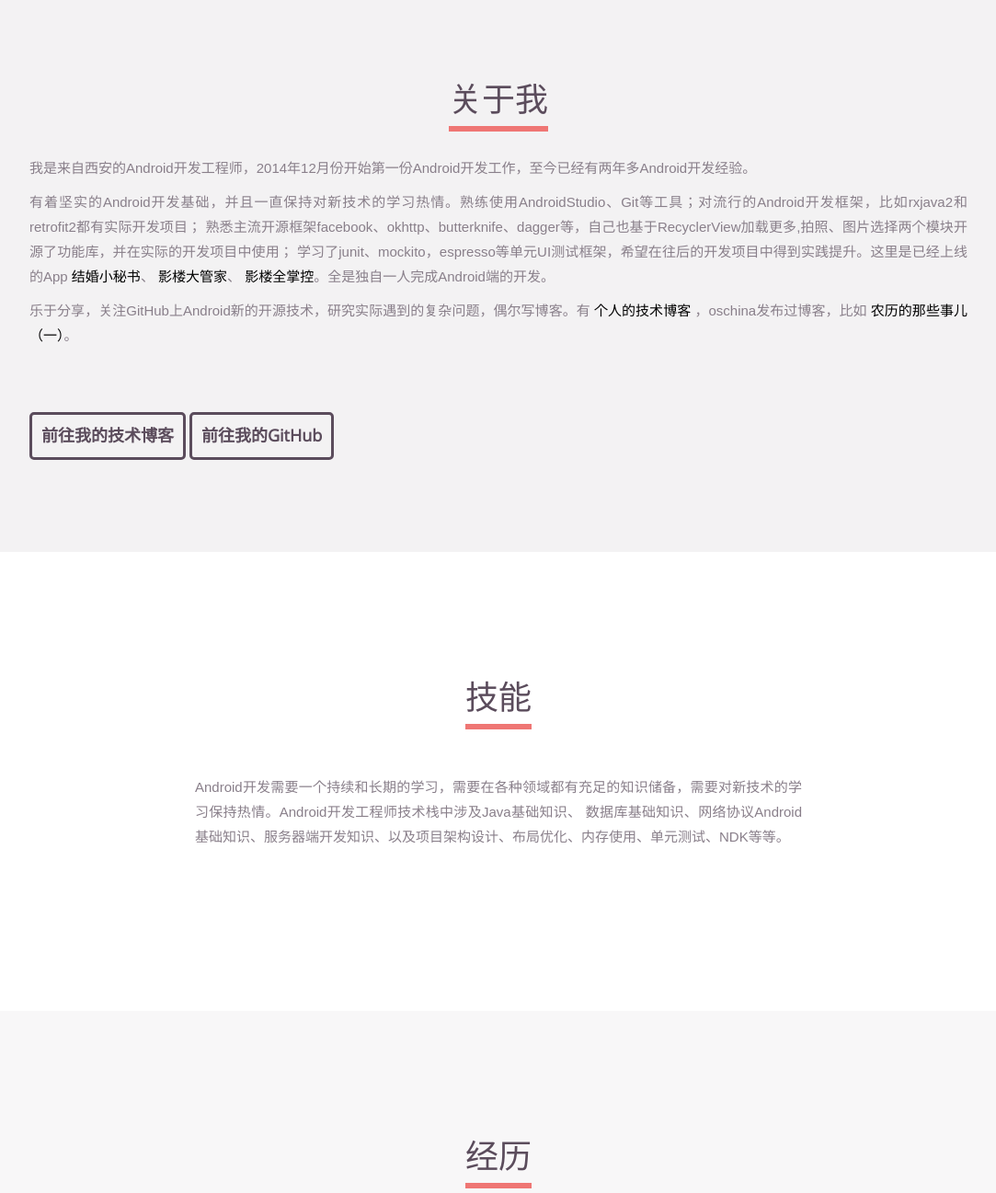
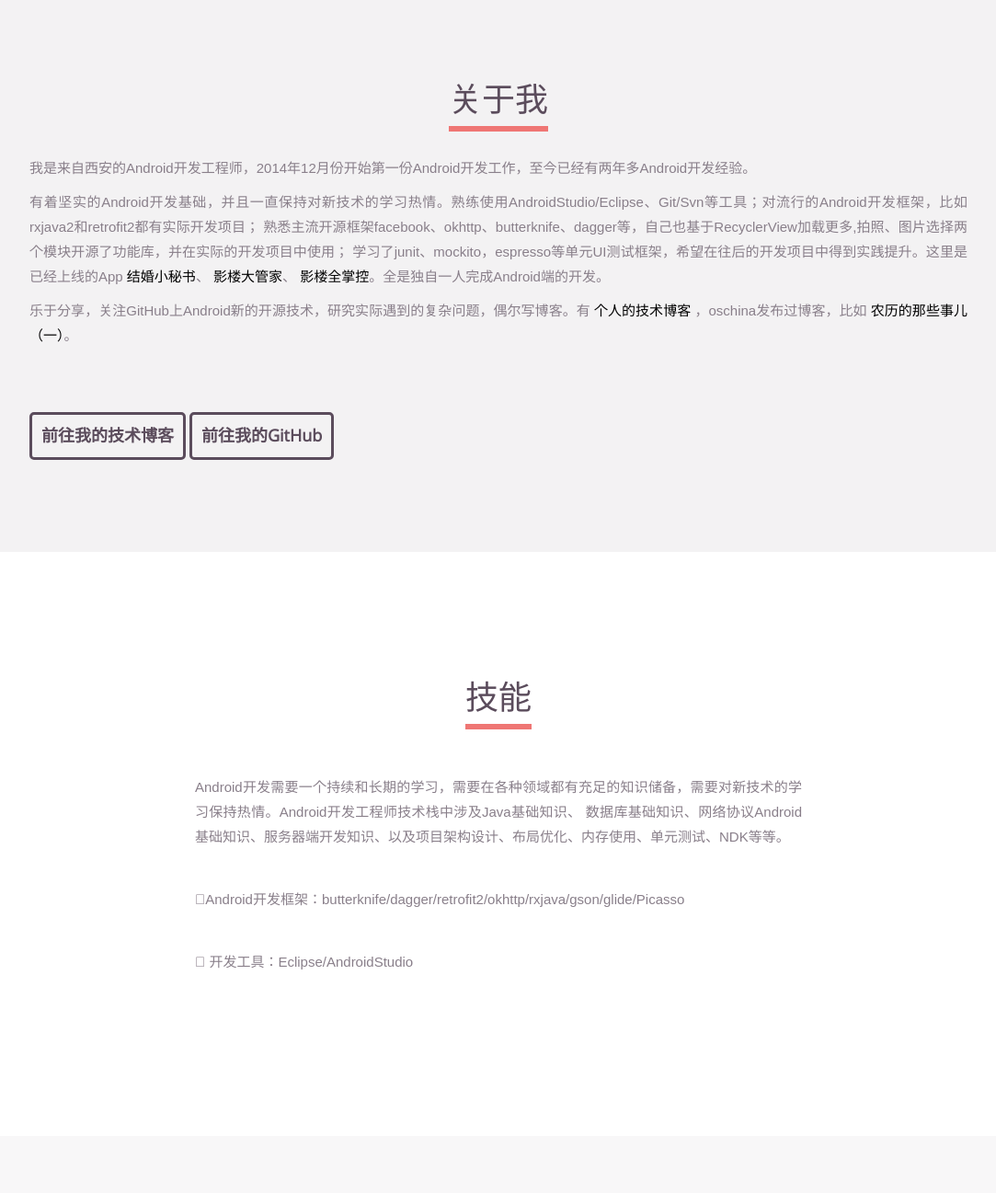
Before and after one commit to YougaKing/Resume, a plain HTML site: page index.html in a window 1280 px wide. Shown: the part 928-2225 px from the top of the page at 92% size, without its empty margins (98-1181 px from the left). Drawn offline with Linux system fonts and the light colour scheme; a script that the page names is missing.

```diff
--- a/index.html
+++ b/index.html
@@ -96,7 +96,7 @@
                             我是来自西安的Android开发工程师，2014年12月份开始第一份Android开发工作，至今已经有两年多Android开发经验。
                         </p>
                         <p>
-                            有着坚实的Android开发基础，并且一直保持对新技术的学习热情。熟练使用AndroidStudio、Git等工具；对流行的Android开发框架，比如rxjava2和retrofit2都有实际开发项目；
+                            有着坚实的Android开发基础，并且一直保持对新技术的学习热情。熟练使用AndroidStudio/Eclipse、Git/Svn等工具；对流行的Android开发框架，比如rxjava2和retrofit2都有实际开发项目；
                             熟悉主流开源框架facebook、okhttp、butterknife、dagger等，自己也基于RecyclerView加载更多,拍照、图片选择两个模块开源了功能库，并在实际的开发项目中使用；
                             学习了junit、mockito，espresso等单元UI测试框架，希望在往后的开发项目中得到实践提升。这里是已经上线的App
                             <a href="http://a.app.qq.com/o/simple.jsp?pkgname=com.liyuan.youga.marrysecretary">结婚小秘书</a>、
@@ -123,6 +123,8 @@
                 <p>
                     Android开发需要一个持续和长期的学习，需要在各种领域都有充足的知识储备，需要对新技术的学习保持热情。Android开发工程师技术栈中涉及Java基础知识、
                     数据库基础知识、网络协议Android基础知识、服务器端开发知识、以及项目架构设计、布局优化、内存使用、单元测试、NDK等等。</p>
+                <p>Android开发框架：butterknife/dagger/retrofit2/okhttp/rxjava/gson/glide/Picasso</p>
+                <p>	开发工具：Eclipse/AndroidStudio</p>
             </div>
 
         </div>
```
